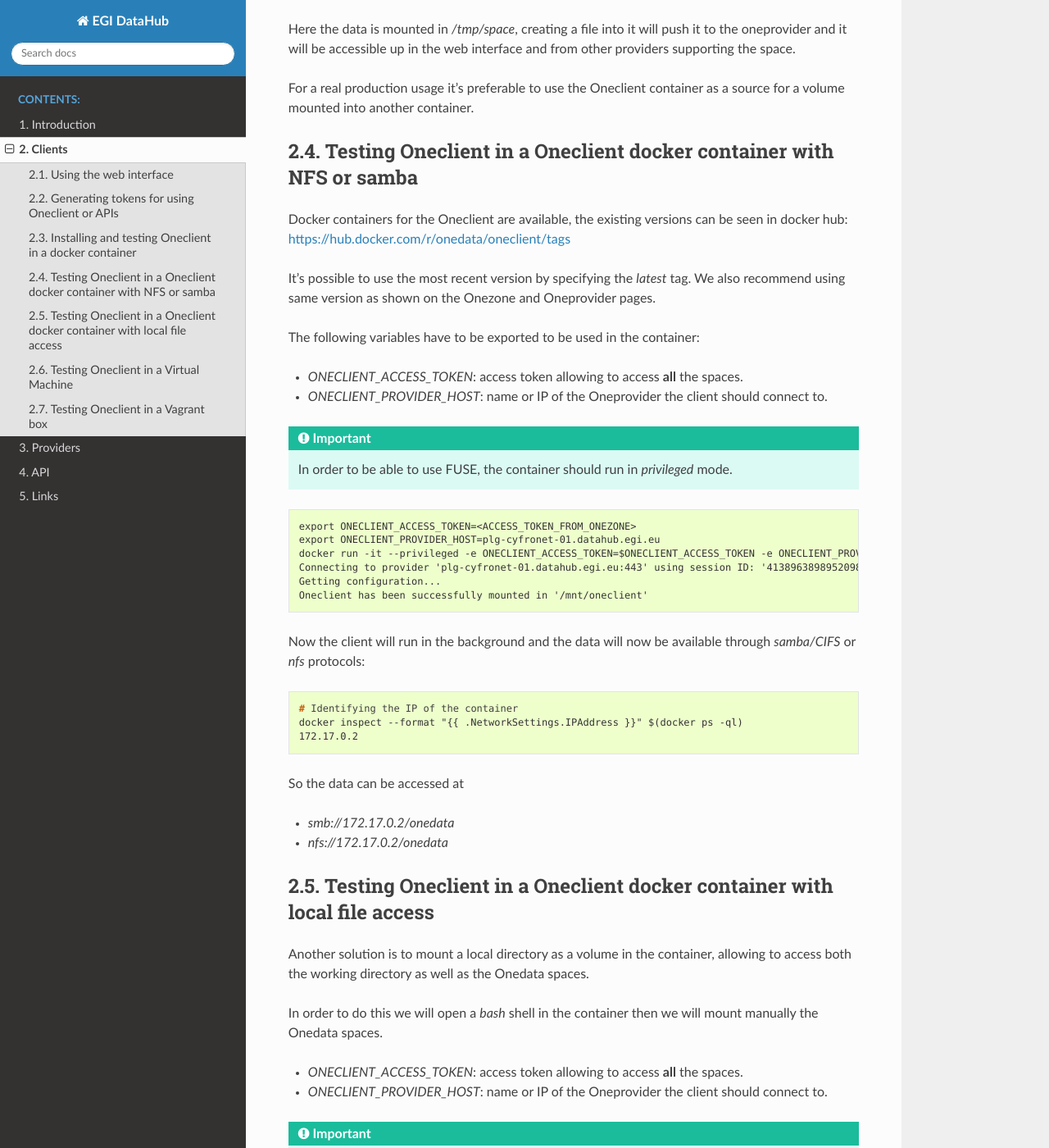
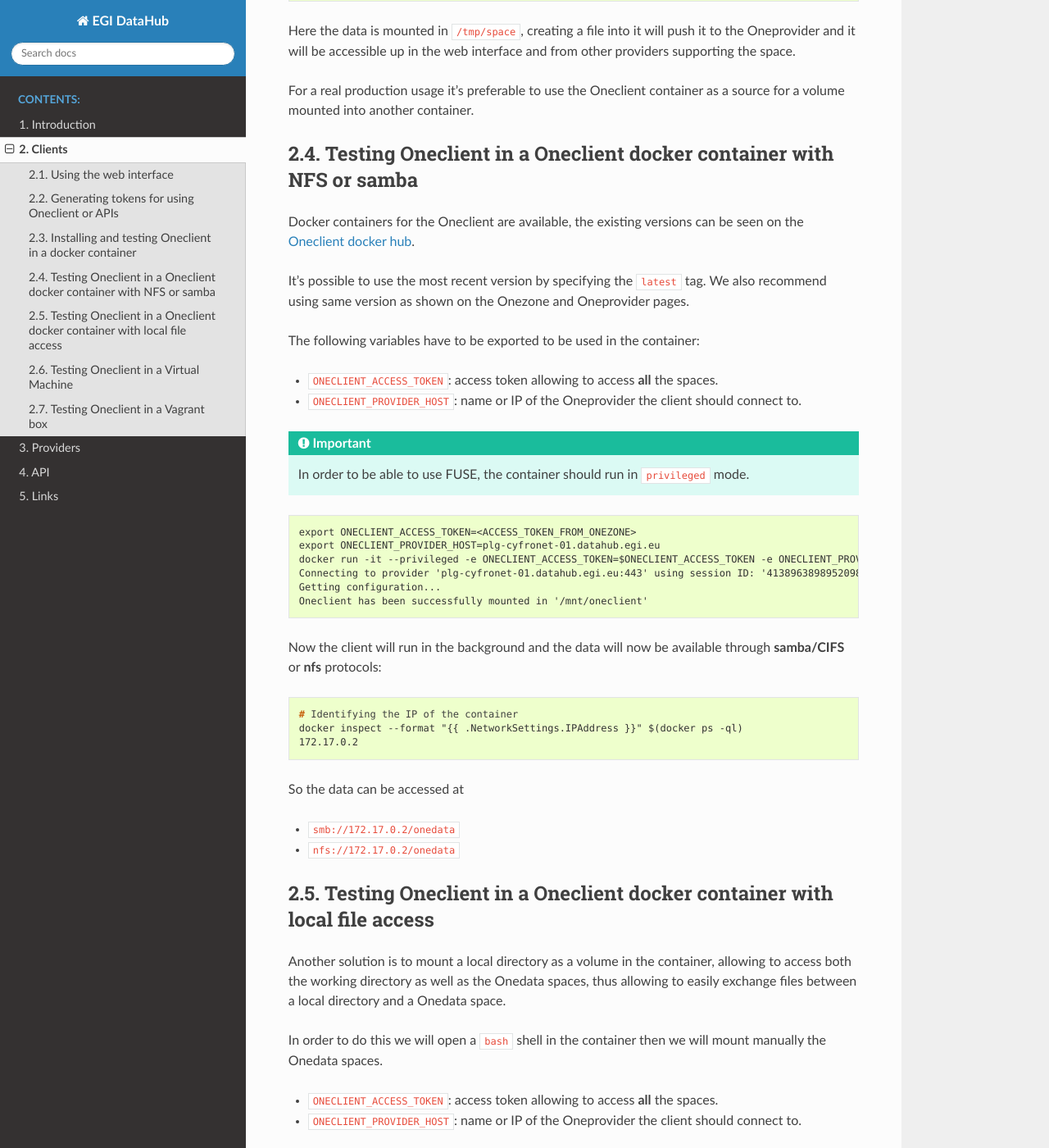
Before and after one commit to EGI-Federation/datahub-documentation, a Sphinx documentation site: the page built from source/clients.rst, in a window 1280 px wide and 1400 px high, scrolled down 3105 px. Shown: the whole window at 82% size. Built offline with Sphinx 7.4.7 and the Read the Docs theme 2.0.0, drawn with Linux system fonts in a browser that asks for light colours.

Commit message:
clients: use codeblocks where needed

```diff
--- a/source/clients.rst
+++ b/source/clients.rst
@@ -69,8 +69,8 @@
 
 The following variables have to be exported in the container:
 
-* `ONECLIENT_ACCESS_TOKEN`: access token allowing to access **all** the spaces.
-* `ONECLIENT_PROVIDER_HOST`: name or IP of the Oneprovider the client should connect to.
+* ``ONECLIENT_ACCESS_TOKEN``: access token allowing to access **all** the spaces.
+* ``ONECLIENT_PROVIDER_HOST``: name or IP of the Oneprovider the client should connect to.
 
 .. important:: In order to be able to use FUSE, the container should run in `privileged` mode.
 
@@ -88,8 +88,8 @@
    root@81dbd7e84438 /]# oneclient /tmp/space
    root@81dbd7e84438 /]# ls /tmp/space
 
-Here the data is mounted in `/tmp/space`, creating a file into it will push it
-to the oneprovider and it will be accessible up in the web interface and from
+Here the data is mounted in ``/tmp/space``, creating a file into it will push it
+to the Oneprovider and it will be accessible up in the web interface and from
 other providers supporting the space.
 
 For a real production usage it's preferable to use the Oneclient container as a
@@ -99,18 +99,19 @@
 ^^^^^^^^^^^^^^^^^^^^^^^^^^^^^^^^^^^^^^^^^^^^^^^^^^^^^^^^^^^^^^^^^^^
 
 Docker containers for the Oneclient are available, the existing versions can be
-seen in docker hub: https://hub.docker.com/r/onedata/oneclient/tags
+seen on the `Oneclient docker hub <https://hub.docker.com/r/onedata/oneclient/tags>`_.
 
-It's possible to use the most recent version by specifying the `latest` tag.
+It's possible to use the most recent version by specifying the ``latest`` tag.
 We also recommend using same version as shown on the Onezone and
 Oneprovider pages.
 
 The following variables have to be exported to be used in the container:
 
-* `ONECLIENT_ACCESS_TOKEN`: access token allowing to access **all** the spaces.
-* `ONECLIENT_PROVIDER_HOST`: name or IP of the Oneprovider the client should connect to.
+* ``ONECLIENT_ACCESS_TOKEN``: access token allowing to access **all** the spaces.
+* ``ONECLIENT_PROVIDER_HOST``: name or IP of the Oneprovider the client should connect to.
 
-.. important:: In order to be able to use FUSE, the container should run in `privileged` mode.
+.. important:: In order to be able to use FUSE, the container should run in
+   ``privileged`` mode.
 
 .. code-block:: console
 
@@ -122,7 +123,7 @@
    Oneclient has been successfully mounted in '/mnt/oneclient'
 
 Now the client will run in the background and the data will now be available
-through `samba/CIFS` or `nfs` protocols:
+through **samba/CIFS** or **nfs** protocols:
 
 .. code-block:: console
 
@@ -132,20 +133,22 @@
 
 So the data can be accessed at
 
-* `smb://172.17.0.2/onedata`
-* `nfs://172.17.0.2/onedata`
+* ``smb://172.17.0.2/onedata``
+* ``nfs://172.17.0.2/onedata``
 
 Testing Oneclient in a Oneclient docker container with local file access
 ^^^^^^^^^^^^^^^^^^^^^^^^^^^^^^^^^^^^^^^^^^^^^^^^^^^^^^^^^^^^^^^^^^^^^^^^
 
 Another solution is to mount a local directory as a volume in the container,
-allowing to access both the working directory as well as the Onedata spaces.
+allowing to access both the working directory as well as the Onedata spaces,
+thus allowing to easily exchange files between a local directory and a Onedata
+space.
 
-In order to do this we will open a `bash` shell in the container then we will
+In order to do this we will open a ``bash`` shell in the container then we will
 mount manually the Onedata spaces.
 
-* `ONECLIENT_ACCESS_TOKEN`: access token allowing to access **all** the spaces.
-* `ONECLIENT_PROVIDER_HOST`: name or IP of the Oneprovider the client should connect to.
+* ``ONECLIENT_ACCESS_TOKEN``: access token allowing to access **all** the spaces.
+* ``ONECLIENT_PROVIDER_HOST``: name or IP of the Oneprovider the client should connect to.
 
 .. important:: In order to be able to use FUSE, the container should run in `privileged` mode.
 
@@ -165,17 +168,17 @@
 
 Now it's possible to use the following mount points:
 
-* `/mnt/oneclient`: the Onedata spaces
-* `/mnt/src`: the local directory (any absolute path could have been used
-  instead of `$PWD` that points to the working directory)
+* ``/mnt/oneclient``: the Onedata spaces
+* ``/mnt/src``: the local directory (any absolute path could have been used
+  instead of ``$PWD`` that points to the working directory)
 
 Testing Oneclient in a Virtual Machine
 ^^^^^^^^^^^^^^^^^^^^^^^^^^^^^^^^^^^^^^
 
 The following variables have to be exported:
 
-* `ONECLIENT_ACCESS_TOKEN`: access token allowing to access **all** the spaces.
-* `ONECLIENT_PROVIDER_HOST`: name or IP of the Oneprovider the client should connect to.
+* ``ONECLIENT_ACCESS_TOKEN``: access token allowing to access **all** the spaces.
+* ``ONECLIENT_PROVIDER_HOST``: name or IP of the Oneprovider the client should connect to.
 
 .. code-block:: console
 
@@ -192,8 +195,8 @@
 
 The following variables have to be exported:
 
-* `ONECLIENT_ACCESS_TOKEN`: access token allowing to access **all** the spaces.
-* `ONECLIENT_PROVIDER_HOST`: name or IP of the Oneprovider the client should connect to.
+* ``ONECLIENT_ACCESS_TOKEN``: access token allowing to access **all** the spaces.
+* ``ONECLIENT_PROVIDER_HOST``: name or IP of the Oneprovider the client should connect to.
 
 .. code-block:: console
 
```
Also changed, not shown: other parts of source/clients.rst (+1 -1 lines).
